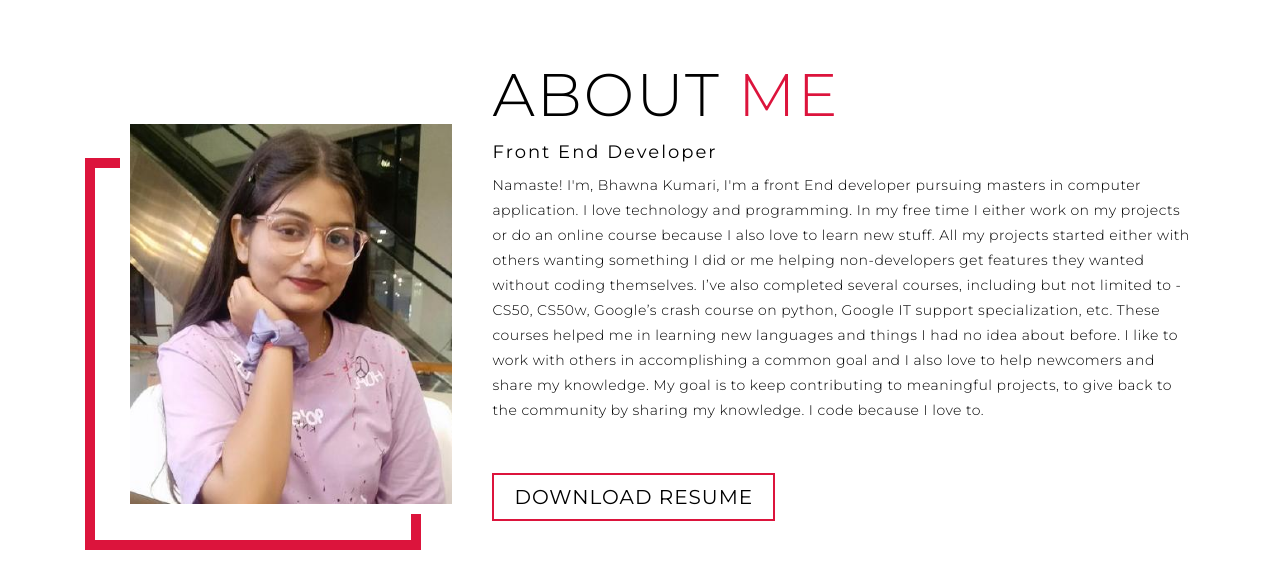
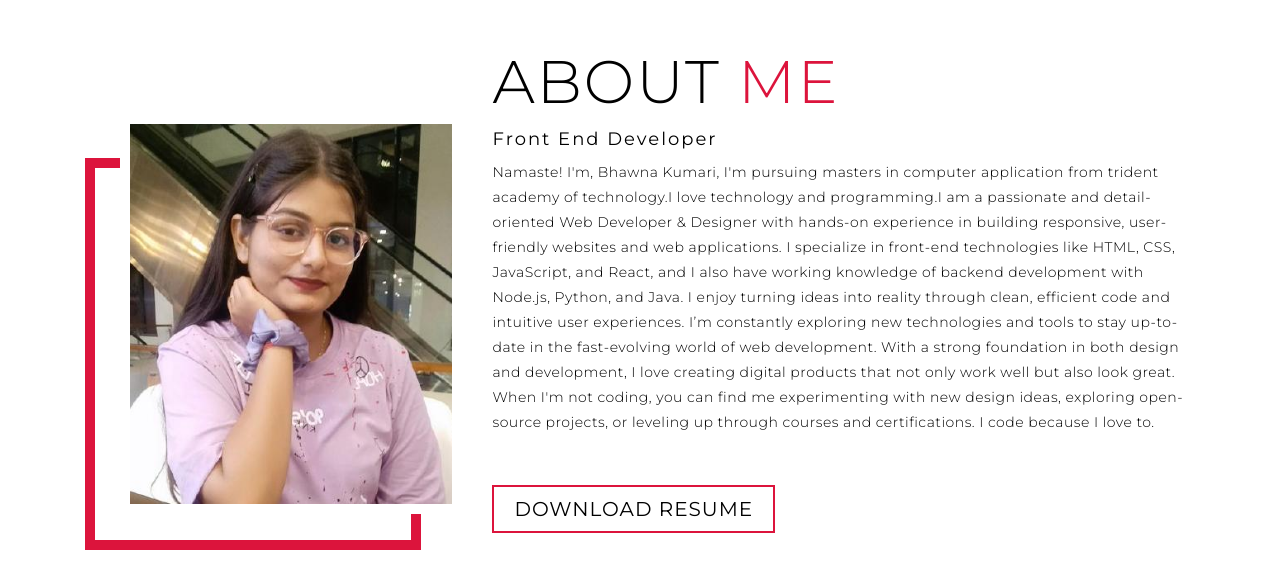
Before and after one commit to singhbhawna23/MY-PORTFOLIO, a plain HTML site: page Index.html in a window 1280 px wide. Shown: the part 2409-2997 px from the top of the page. Drawn offline with Linux system fonts and the light colour scheme; a script that the page names is missing.

Commit message:
Update Index.html

```diff
--- a/Index.html
+++ b/Index.html
@@ -132,11 +132,9 @@
       <div class="col-right">
         <h1 class="section-title">About <span>me</span></h1>
         <h2>Front End Developer</h2>
-        <p>Namaste! I'm, Bhawna Kumari, I'm a front End developer pursuing masters in computer application. I love technology and programming. In my free time I either work on my projects or do an online course because I also love to learn new stuff.
-          All my projects started either with others wanting something I did or me helping non-developers get features they wanted without coding themselves.
-          I’ve also completed several courses, including but not limited to - CS50, CS50w, Google’s crash course on python, Google IT support specialization, etc. These courses helped me in learning new languages and things I had no idea about before.
-          I like to work with others in accomplishing a common goal and I also love to help newcomers and share my knowledge.
-          My goal is to keep contributing to meaningful projects, to give back to the community by sharing my knowledge.
+        <p>Namaste! I'm, Bhawna Kumari, I'm pursuing masters in computer application from trident academy of technology.I love technology and programming.I am a passionate and detail-oriented Web Developer & Designer with hands-on experience in building responsive, user-friendly websites and web applications. I specialize in front-end technologies like HTML, CSS, JavaScript, and React, and I also have working knowledge of backend development with Node.js, Python, and Java.
+          I enjoy turning ideas into reality through clean, efficient code and intuitive user experiences. I’m constantly exploring new technologies and tools to stay up-to-date in the fast-evolving world of web development. With a strong foundation in both design and development, I love creating digital products that not only work well but also look great.
+          When I'm not coding, you can find me experimenting with new design ideas, exploring open-source projects, or leveling up through courses and certifications.
           I code because I love to.</p>
         <a href="https://drive.google.com/file/d/1PDLTPX71w3eUtCu9g2yYSjszKGZ9c7K-/view?usp=sharing" class="cta">Download Resume</a>
       </div>
```
